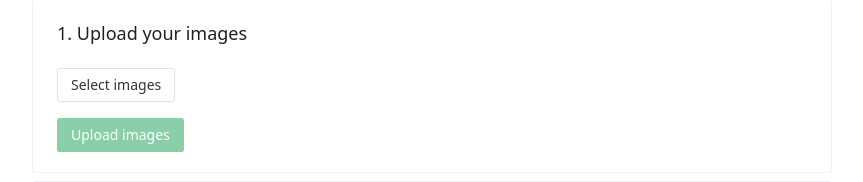
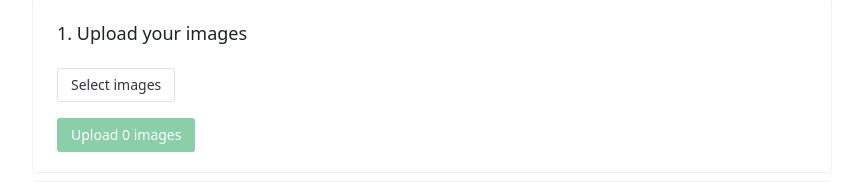
Before and after one commit to FanAttic-dev/gas-consumption, a Vue app in the folder src/frontend/: page / in a window 1280 px wide. Shown: the part 109-291 px from the top of the page, without its empty margins (208-1071 px from the left). Built offline with nearby package versions, Linux system fonts and the light colour scheme.

Commit message:
fe: upload x items

```diff
--- a/src/frontend/src/components/UploadComponent.vue
+++ b/src/frontend/src/components/UploadComponent.vue
@@ -20,7 +20,9 @@ import * as api from '@/api/api'
 const showModalRef = ref(false)
 const previewImageUrlRef = ref('')
 const uploadRef = ref<UploadInst | null>(null)
-const isEmpty = ref(true)
+const fileListRef = ref<UploadFileInfo[]>([])
+const fileListCount = computed(() => fileListRef.value.length)
+const isEmpty = computed(() => fileListCount.value == 0)
 
 const message = useMessage()
 const uploadStore = useUploadStore()
@@ -34,7 +36,7 @@ function handlePreview(file: UploadFileInfo) {
 }
 
 function fileListUpdate(fileList: UploadFileInfo[]) {
-  isEmpty.value = !fileList.length
+  fileListRef.value = fileList
 
   const allUploaded = fileList.every((file) => file.status == 'finished')
   uploadStore.setUploadFinished(allUploaded)
@@ -71,7 +73,9 @@ function submit() {
           ><n-button>Select images</n-button></n-upload
         >
       </n-scrollbar>
-      <n-button type="primary" :disabled="isEmpty" @click="submit">Upload images</n-button>
+      <n-button type="primary" :disabled="isEmpty" @click="submit"
+        >Upload {{ fileListCount }} images</n-button
+      >
     </n-flex>
     <n-modal v-model:show="showModalRef" preset="card" style="width: 600px" title="">
       <img :src="previewImageUrlRef" style="width: 100%" />
```
